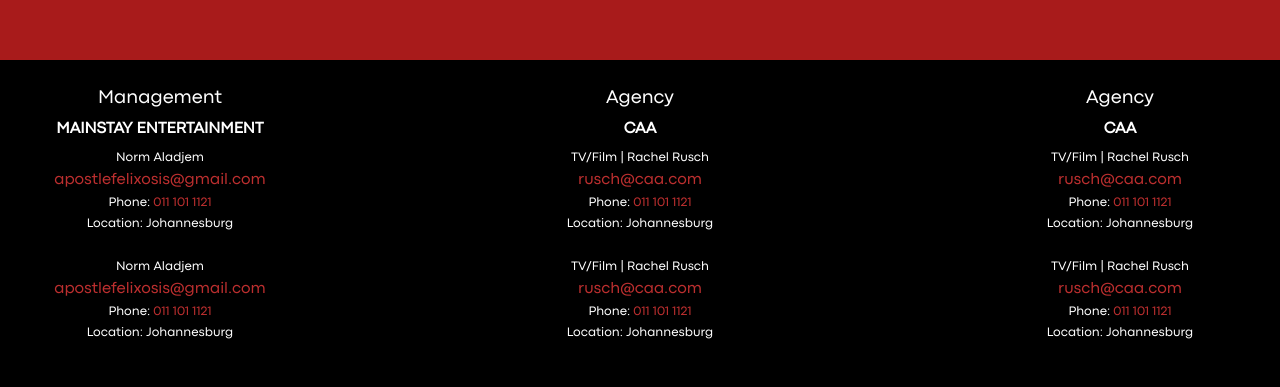
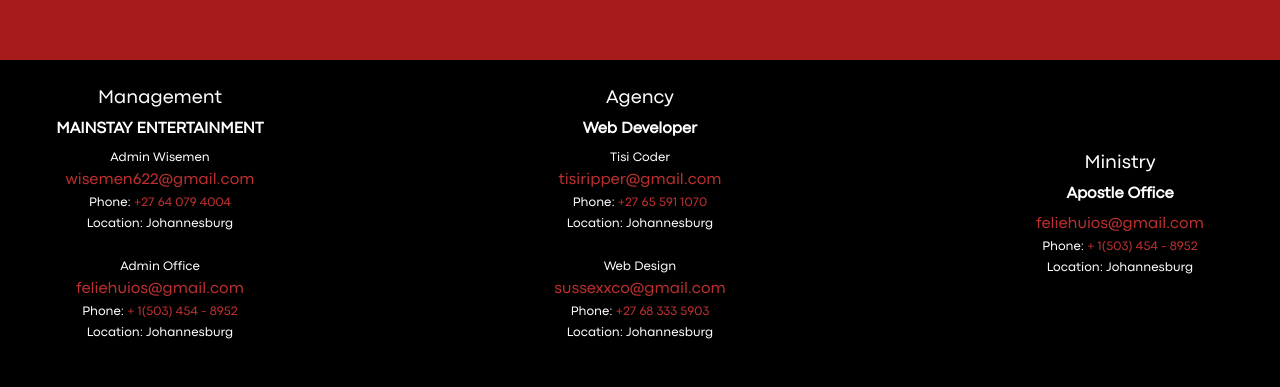
Before and after one commit to tiisetso000/felixosis, a plain HTML site: page index.htm in a window 1280 px wide. Shown: the part 1645-2032 px from the top of the page. Drawn offline with nearby package versions, Linux system fonts and the light colour scheme; a web font is replaced by a local one.

Commit message:
Update index.htm

```diff
--- a/index.htm
+++ b/index.htm
@@ -25,7 +25,7 @@
             </a>
 
             <nav class="nav">
-                <a href="./about.htm">About Us</a>
+                <a href="./about.htm">About</a>
                 <a href="./portfolio.htm">Streams</a>
                 <a href="./store.htm">Blog</a>
                 <a href="./contact.htm">Contact</a>
@@ -35,6 +35,7 @@
                 <i class='bx bx-search-alt-2' id="search-icon"></i>
                 <div class="line"></div>
             </nav>
+            <i class='bx bx-menu' id="menu-icon"></i>
         </header>
         <!-- Header Section End -->
 
@@ -51,7 +52,7 @@
                     <div class="img">
                         <img src="images/home/home2.jpg" alt="">
                         <div class="content">
-                            <a href="#"><h1>see_more</h1></a>
+                            <a href="seemore.htm"><button>See More</button></a>
                         </div>
                     </div>
                 </div>
@@ -175,47 +176,40 @@
                     <p class="title">Management</p>
                     <h4>MAINSTAY ENTERTAINMENT</h4>
                     <div class="info">
-                        <p>Norm Aladjem</p>
-                        <a href="mailto:apostlefelixosis@gmail.com">apostlefelixosis@gmail.com</a>
-                        <p>Phone: <a href="tel:+0111011121">011 101 1121</a></p>
+                        <p>Admin Wisemen</p>
+                        <a href="mailto:apostlefelixosis@gmail.com">wisemen622@gmail.com</a>
+                        <p>Phone: <a href="tel:+0111011121">+27 64 079 4004</a></p>
                         <p>Location: Johannesburg</p>
                     </div>
                     <div class="info">
-                        <p>Norm Aladjem</p>
-                        <a href="mailto:apostlefelixosis@gmail.com">apostlefelixosis@gmail.com</a>
-                        <p>Phone: <a href="tel:+0111011121">011 101 1121</a></p>
+                        <p>Admin Office</p>
+                        <a href="mailto:apostlefelixosis@gmail.com">feliehuios@gmail.com</a>
+                        <p>Phone: <a href="tel:+0111011121">+ 1(503) 454 - 8952</a></p>
                         <p>Location: Johannesburg</p>
                     </div>
                </div>
                <div class="footer-info">
                     <p class="title">Agency</p>
-                    <h4>CAA</h4>
+                    <h4>Web Developer</h4>
                     <div class="info">
-                        <p>TV/Film | Rachel Rusch</p>
-                        <a href="mailto:apostlefelixosis@gmail.com">rusch@caa.com</a>
-                        <p>Phone: <a href="tel:+0111011121">011 101 1121</a></p>
+                        <p>Tisi Coder</p>
+                        <a href="mailto:apostlefelixosis@gmail.com">tisiripper@gmail.com</a>
+                        <p>Phone: <a href="tel:+0111011121">+27 65 591 1070</a></p>
                         <p>Location: Johannesburg</p>
                     </div>
                     <div class="info">
-                        <p>TV/Film | Rachel Rusch</p>
-                        <a href="mailto:apostlefelixosis@gmail.com">rusch@caa.com</a>
-                        <p>Phone: <a href="tel:+0111011121">011 101 1121</a></p>
+                        <p>Web Design</p>
+                        <a href="mailto:apostlefelixosis@gmail.com">sussexxco@gmail.com</a>
+                        <p>Phone: <a href="tel:+0111011121">+27 68 333 5903</a></p>
                         <p>Location: Johannesburg</p>
                     </div>
                </div>
                <div class="footer-info">
-                    <p class="title">Agency</p>
-                    <h4>CAA</h4>
+                    <p class="title">Ministry</p>
+                    <h4>Apostle Office</h4>
                     <div class="info">
-                        <p>TV/Film | Rachel Rusch</p>
-                        <a href="mailto:apostlefelixosis@gmail.com">rusch@caa.com</a>
-                        <p>Phone: <a href="tel:+0111011121">011 101 1121</a></p>
-                        <p>Location: Johannesburg</p>
-                    </div>
-                    <div class="info">
-                        <p>TV/Film | Rachel Rusch</p>
-                        <a href="mailto:apostlefelixosis@gmail.com">rusch@caa.com</a>
-                        <p>Phone: <a href="tel:+0111011121">011 101 1121</a></p>
+                        <a href="mailto:apostlefelixosis@gmail.com">feliehuios@gmail.com</a>
+                        <p>Phone: <a href="tel:+0111011121">+ 1(503) 454 - 8952</a></p>
                         <p>Location: Johannesburg</p>
                     </div>
                </div>
@@ -248,6 +242,7 @@
 
     <!-- GSAP Animation Script -->
     <script>
+
         // Animate the left section on page load
         gsap.from(".left", {
             duration: 1.5, // animation duration
```
